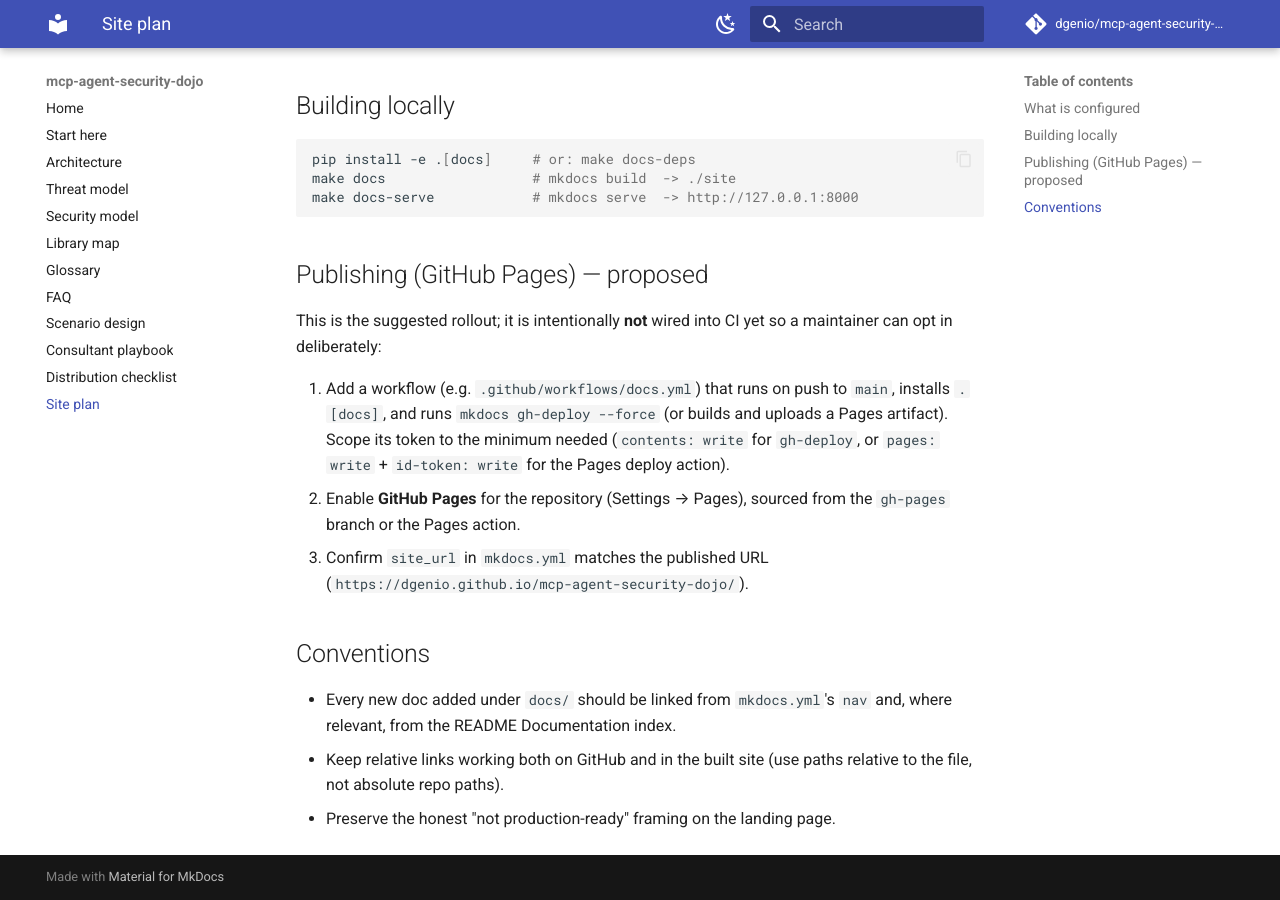
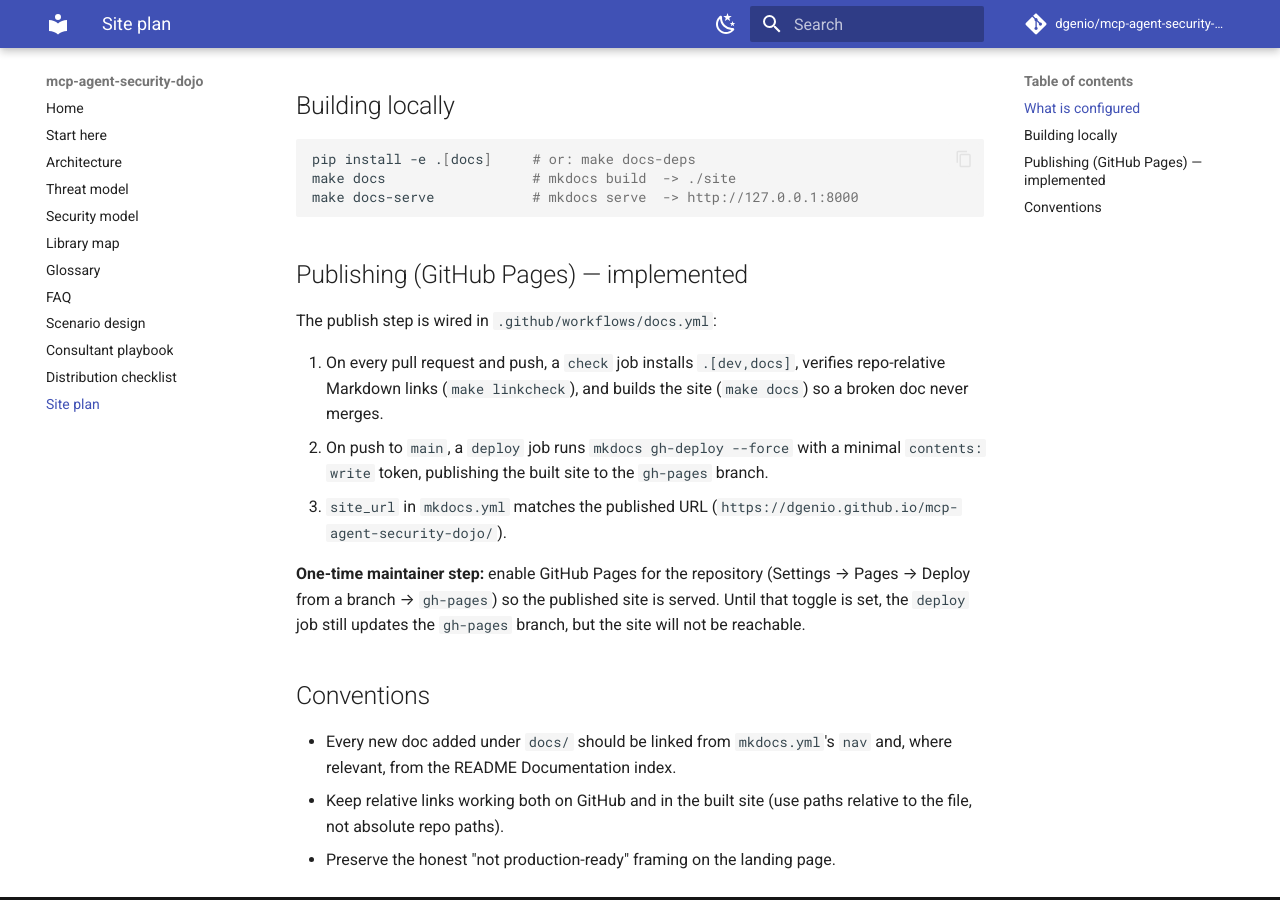
Before and after one commit to dgenio/mcp-agent-security-dojo, an MkDocs documentation site: the page built from docs/site-plan.md, in a window 1280 px wide and 900 px high, scrolled down 595 px. Built offline with MkDocs 1.6.1 and Material for MkDocs 9.7.7, drawn with Linux system fonts in a browser that asks for light colours; comment, search, counter and statistics services are not loaded.

Commit message:
ci: harden GitHub Actions and developer tooling
Adds a coherent set of CI / supply-chain / quality gates that all touch the
GitHub Actions workflows and repo-root tooling config:

- Python 3.10/3.11/3.12 test matrix (#78)
- pytest-cov coverage, non-blocking term-missing report; make coverage (#76)
- mypy static type checking over src/dojo (lenient); make type + CI step (#77)
- bandit security scan of governed controls + tooling, excluding the
  intentionally-unsafe teaching modules; make security + security.yml (#84)
- offline Markdown link checker (tools/check_doc_links.py) + make linkcheck and
  a docs CI job that fails on broken repo-relative links (#79)
- GitHub Pages publishing for the MkDocs site via docs.yml (#97)
- .pre-commit-config.yaml mirroring ruff lint/format + hygiene; make hooks (#88)
- .github/dependabot.yml for github-actions and pip (#83)

Also: pin actions to commit SHAs, run ruff format --check in make lint (with a
one-time ruff format of the tree), and tighten governed_agent.py annotations so
mypy passes with no behavior change.

Closes #76
Closes #77
Closes #78
Closes #79
Closes #83
Closes #84
Closes #88
Closes #97

Co-Authored-By: Claude Opus 4.8 (1M context) <noreply@anthropic.com>
Claude-Session: https://claude.ai/code/session_01GAsno3r4UZ4qBZuWB7hcyj

````diff
--- a/docs/site-plan.md
+++ b/docs/site-plan.md
@@ -28,20 +28,23 @@ make docs                  # mkdocs build  -> ./site
 make docs-serve            # mkdocs serve  -> http://127.0.0.1:8000
 ```
 
-## Publishing (GitHub Pages) — proposed
+## Publishing (GitHub Pages) — implemented
 
-This is the suggested rollout; it is intentionally **not** wired into CI yet so a
-maintainer can opt in deliberately:
+The publish step is wired in `.github/workflows/docs.yml`:
 
-1. Add a workflow (e.g. `.github/workflows/docs.yml`) that runs on push to
-   `main`, installs `.[docs]`, and runs `mkdocs gh-deploy --force` (or builds and
-   uploads a Pages artifact). Scope its token to the minimum needed
-   (`contents: write` for `gh-deploy`, or `pages: write` + `id-token: write` for
-   the Pages deploy action).
-2. Enable **GitHub Pages** for the repository (Settings → Pages), sourced from
-   the `gh-pages` branch or the Pages action.
-3. Confirm `site_url` in `mkdocs.yml` matches the published URL
+1. On every pull request and push, a `check` job installs `.[dev,docs]`,
+   verifies repo-relative Markdown links (`make linkcheck`), and builds the site
+   (`make docs`) so a broken doc never merges.
+2. On push to `main`, a `deploy` job runs `mkdocs gh-deploy --force` with a
+   minimal `contents: write` token, publishing the built site to the `gh-pages`
+   branch.
+3. `site_url` in `mkdocs.yml` matches the published URL
    (`https://dgenio.github.io/mcp-agent-security-dojo/`).
+
+**One-time maintainer step:** enable GitHub Pages for the repository
+(Settings → Pages → Deploy from a branch → `gh-pages`) so the published site is
+served. Until that toggle is set, the `deploy` job still updates the `gh-pages`
+branch, but the site will not be reachable.
 
 ## Conventions
 
````
Also changed, not shown: .pre-commit-config.yaml (added, +22 -0 lines), CHANGELOG.md (+30 -0 lines), CONTRIBUTING.md (+34 -6 lines), SECURITY.md (+19 -0 lines), pyproject.toml (+27 -0 lines), 14 other files.
